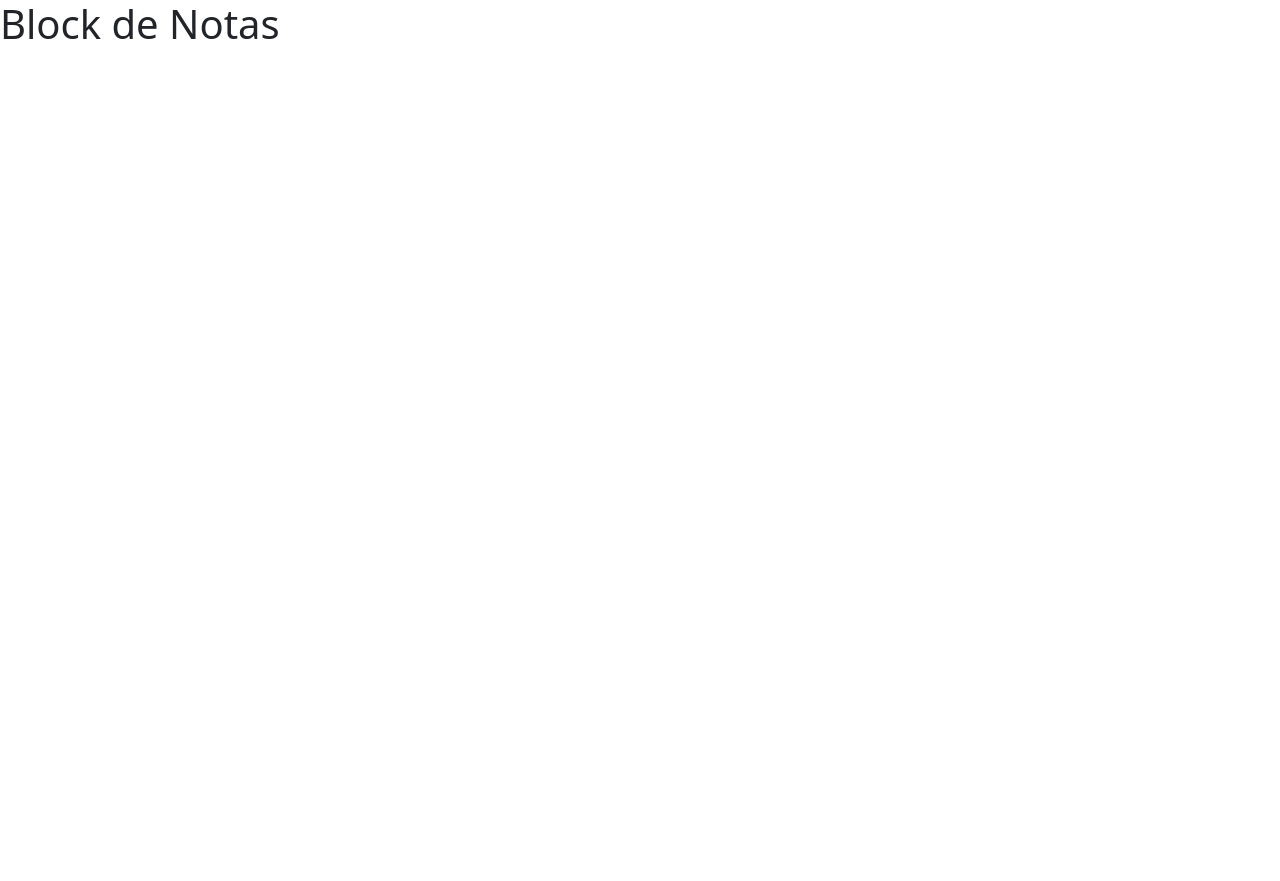
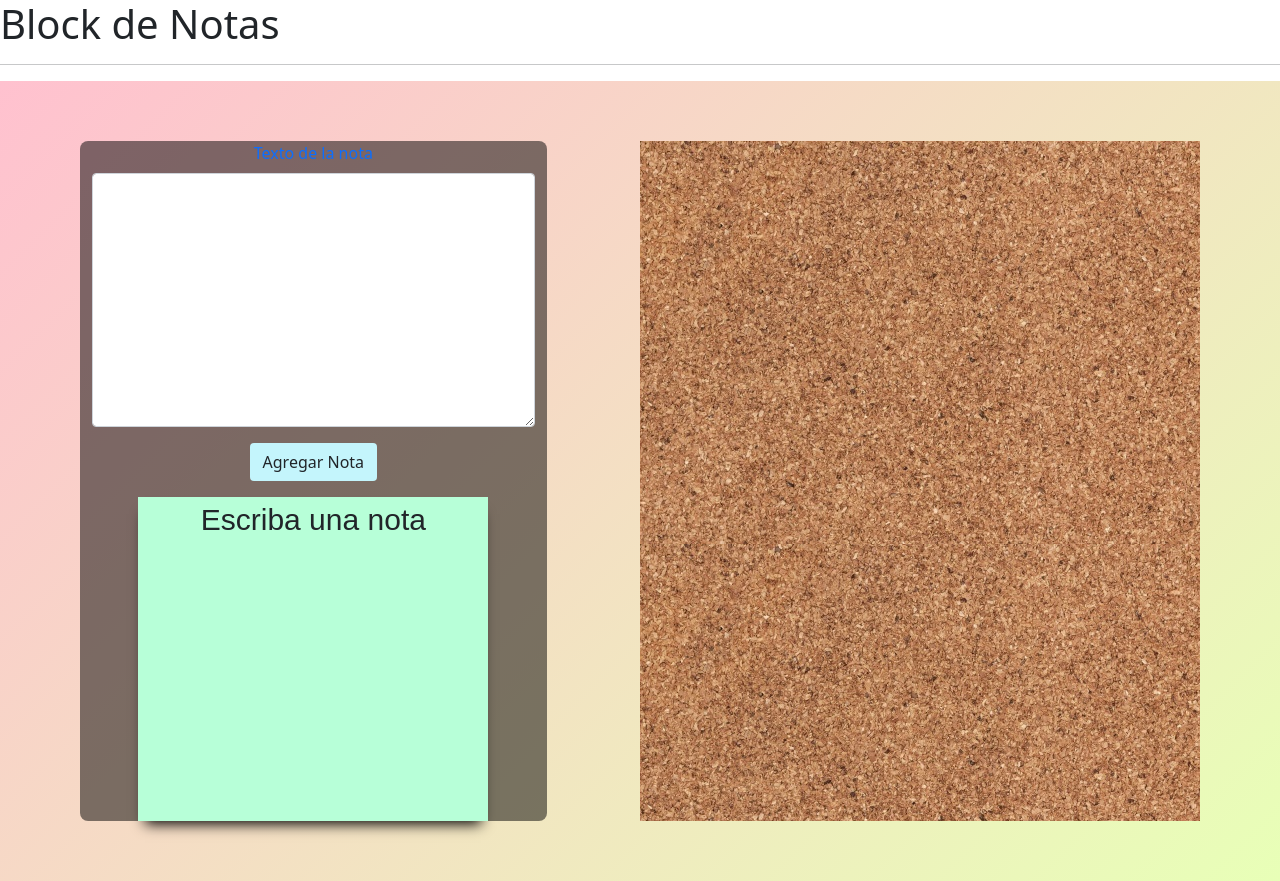
Before and after one commit to MarcosScheuermann/blockdeNotas, a plain HTML site: page index.html in a window 1280 px wide. Before the commit the page ends 800 px from the top, so only its background shows below. Drawn offline with nearby package versions, Linux system fonts and the light colour scheme; a web font is replaced by a local one.

Commit message:
arregloshtml

```diff
--- /dev/null
+++ b/css/add.css
@@ -0,0 +1,37 @@
+.big-container {
+  background: #ffc1cf;
+  background: -moz-linear-gradient(-45deg, #ffc1cf 0%, #e8ffb7 100%);
+  background: -webkit-linear-gradient(-45deg, #ffc1cf 0%, #e8ffb7 100%);
+  background: linear-gradient(135deg, #ffc1cf 0%, #e8ffb7 100%);
+  width: 100vw;
+  height: 100vh;
+  padding: 60px 80px;
+}
+.tablero{
+  background-image: url('./../img/superficie-tablero-corcho_88281-2662.jpg');
+  width: 100%;
+  height: 100%;
+}
+.notes{
+  background-color: rgba(0, 0, 0, .5);
+  width: 90%;
+  height: 100%;
+  border-radius: .5rem;
+  display: flex;
+  align-items: center;
+  justify-content: center;
+  text-align: center;
+  flex-direction: column;
+}
+.btn-cool{
+  background-color: #C4F5FC !important;
+}
+.note-example{
+  background-color: #B7FFD8;
+  width: 350px;
+  height: 350px;
+  -webkit-box-shadow: 0px 10px 13px -7px #000000, 5px 5px 15px 5px rgba(0,0,0,0);
+  box-shadow: 0px 10px 13px -7px #000000, 5px 5px 15px 5px rgba(0,0,0,0);
+  font-family: 'Oooh baby', sans-serif;
+  font-size: 30px;
+}
--- a/index.html
+++ b/index.html
@@ -6,17 +6,62 @@
     <meta name="viewport" content="width=device-width, initial-scale=1.0">
     <title>Block de Notas</title>
     <!-- CSS only -->
-<link href="https://cdn.jsdelivr.net/npm/bootstrap@5.1.3/dist/css/bootstrap.min.css" rel="stylesheet" integrity="sha384-1BmE4kWBq78iYhFldvKuhfTAU6auU8tT94WrHftjDbrCEXSU1oBoqyl2QvZ6jIW3" crossorigin="anonymous">
+    <link rel="stylesheet" href="css/add.css"/>
+    <link href="https://cdn.jsdelivr.net/npm/bootstrap@5.0.2/dist/css/bootstrap.min.css" rel="stylesheet" integrity="sha384-EVSTQN3/azprG1Anm3QDgpJLIm9Nao0Yz1ztcQTwFspd3yD65VohhpuuCOmLASjC" crossorigin="anonymous"/>
+
+    <link rel="preconnect" href="https://fonts.googleapis.com">
+    <link rel="preconnect" href="https://fonts.gstatic.com" crossorigin>
+    <link href="https://fonts.googleapis.com/css2?family=Oooh+Baby&display=swap" rel="stylesheet">
 </head>
 <body>
     <h1>Block de Notas</h1>
+    <hr>
+<!--
+
+  <div class="card-body">
+    <h5 class="card-title">Notas</h5>
+    <main><p class="card-text border border-primary"></p></main>
+    <a href="#" class="btn btn-primary">Agregar</a>
+  </div>
+</div>
+<br>
+ <div class="card-body">
+    <p class="card-text border border-primary"></p>
+  </div>
+</div>
+<br>
+
+<div class="card-body">
+    <p class="card-text border border-primary"></p>
+  </div>
+</div> -->
+
+<!--Diego-->
+
+<div class="big-container">
+      <div class="container-fluid h-100">
+        <div class="row h-100 justify-content-between">
+          <div class="col-5 notes">
+            <form class="mb-3">
+              <div class="mb-3">
+                <label for="note-text" class="form-label text-primary">Texto de la nota</label>
+                <textarea name="note-text" id="note-text" class="form-control" id="" cols="50" rows="10"></textarea>
+              </div>
+              <button type="submit" class="btn btn-cool">Agregar Nota</button>
+            </form>
+            <div class="note-example">Escriba una nota</div>
+          </div>
+          <div class="col-6 tablero d-flex flex-wrap"></div>
+        </div>
+      </div>
+    </div>
 
 
 
-
-
+<script src="/js/note.js"></script>
 
     <!-- JavaScript Bundle with Popper -->
-<script src="https://cdn.jsdelivr.net/npm/bootstrap@5.1.3/dist/js/bootstrap.bundle.min.js" integrity="sha384-ka7Sk0Gln4gmtz2MlQnikT1wXgYsOg+OMhuP+IlRH9sENBO0LRn5q+8nbTov4+1p" crossorigin="anonymous"></script>
+
+    <script src="https://cdn.jsdelivr.net/npm/bootstrap@5.1.3/dist/js/bootstrap.bundle.min.js" integrity="sha384-ka7Sk0Gln4gmtz2MlQnikT1wXgYsOg+OMhuP+IlRH9sENBO0LRn5q+8nbTov4+1p" crossorigin="anonymous"></script>
 </body>
 </html>
```
Also changed, not shown: img/superficie-tablero-corcho_88281-2662.jpg (added), js/note.js (added).
